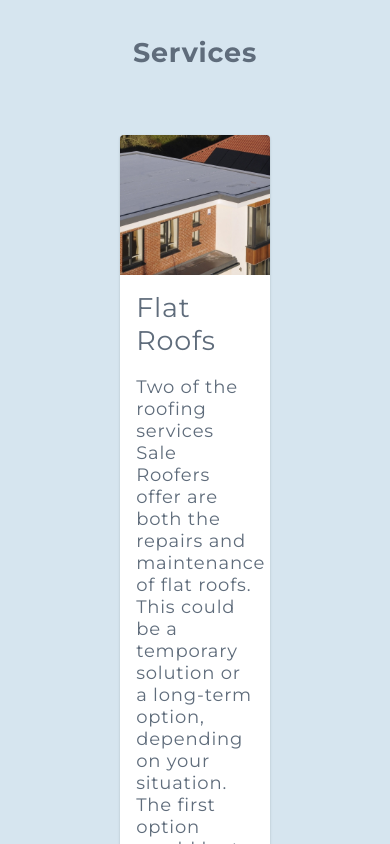
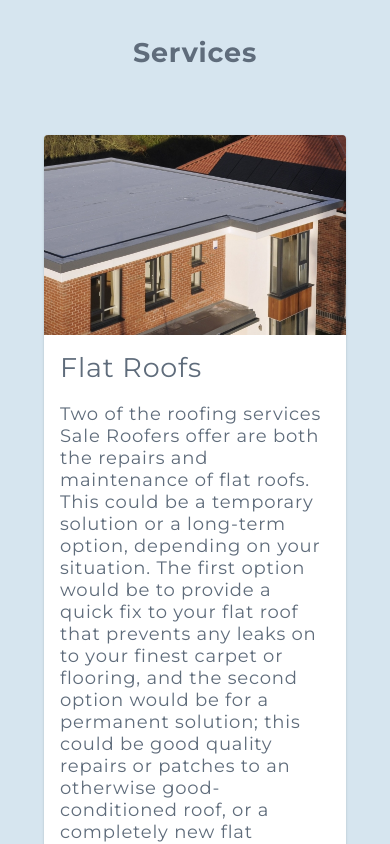
Before and after one commit to azy2k9/sale-roofers, a React (Create React App) app: page / in a window 390 px wide. Shown: the part 1620-2464 px from the top of the page. Built offline with nearby package versions, Linux system fonts and the light colour scheme.

Commit message:
Responsive material ui cards

```diff
--- a/src/components/Card.tsx
+++ b/src/components/Card.tsx
@@ -6,15 +6,20 @@ import { makeStyles } from '@material-ui/core/styles';
 import Typography from './Typography';
 import Heading from './Heading';
 
-const useStyles = makeStyles({
-  root: {
-    flex: '0 1 48%',
+const useStyles = makeStyles((theme) => ({
+  card: {
+    [theme.breakpoints.down('sm')]: {
+      flex: '1 1 49%',
+    },
     margin: '10px 5px',
+    [theme.breakpoints.up('md')]: {
+      flex: '1 1 48%',
+    },
   },
-  media: {
-    height: 140,
+  cover: {
+    height: 200,
   },
-});
+}));
 
 interface Props {
   img: string;
@@ -26,8 +31,8 @@ const Card = ({ img, children, heading }: Props) => {
   const classes = useStyles();
 
   return (
-    <MaterialCard className={classes.root}>
-      <CardMedia className={classes.media} image={img} />
+    <MaterialCard className={classes.card}>
+      <CardMedia image={img} className={classes.cover} />
       <CardContent>
         <Heading weight="regular">{heading}</Heading>
         <br />
```
